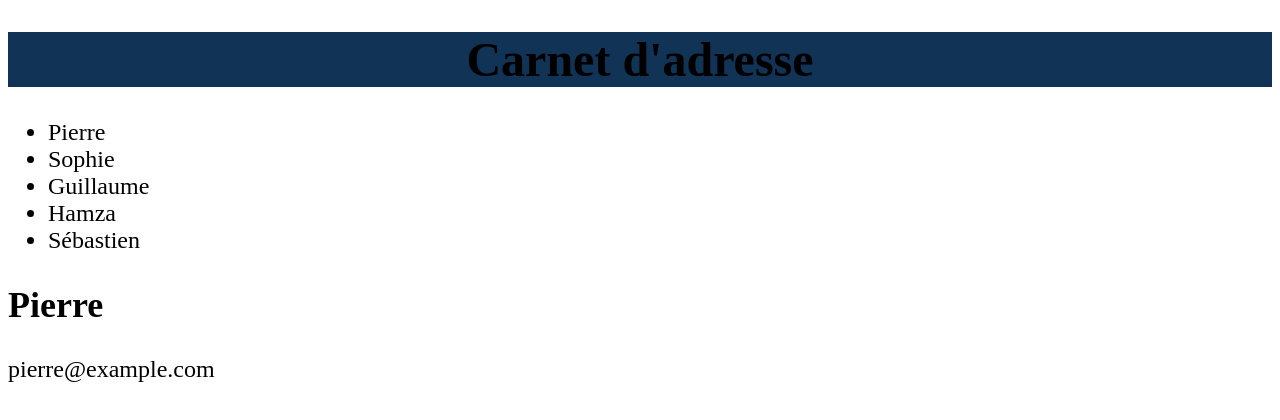
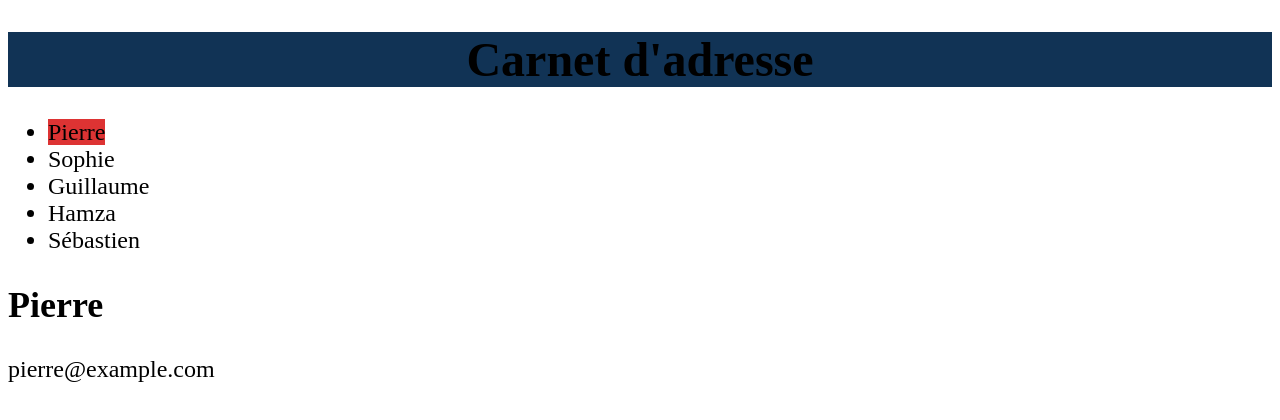
Before and after one commit to pbreteche/ng210208, an Angular app: page / in a window 1280 px wide. Shown: the top 420 px of the page. Built offline with nearby package versions, Linux system fonts and the light colour scheme.

Commit message:
conditionnal CSS class

```diff
--- a/src/app/contact-nav/contact-nav.component.html
+++ b/src/app/contact-nav/contact-nav.component.html
@@ -1,5 +1,5 @@
 <ul>
     <li *ngFor="let contact of contacts">
-      <a (click)="select(contact)">{{ contact.name }}</a>
+      <a (click)="select(contact)" [class.active]="contact == selected">{{ contact.name }}</a>
     </li>
 </ul>
--- a/src/app/contact-nav/contact-nav.component.scss
+++ b/src/app/contact-nav/contact-nav.component.scss
@@ -1,6 +1,10 @@
 
 a {
     cursor: pointer;
+
+    &.active {
+        background-color: #d33;
+    }
 
     &:hover {
         background-color: #dd3;
--- a/src/app/contact-nav/contact-nav.component.ts
+++ b/src/app/contact-nav/contact-nav.component.ts
@@ -11,8 +11,10 @@ export class ContactNavComponent {
   @Output() onSelect = new EventEmitter<Contact>();
 
   contacts: Contact[] = CONTACTS;
+  selected: Contact = CONTACTS[0];
 
   select(contact: Contact) {
+    this.selected = contact;
     this.onSelect.emit(contact);
   }
 }
```
